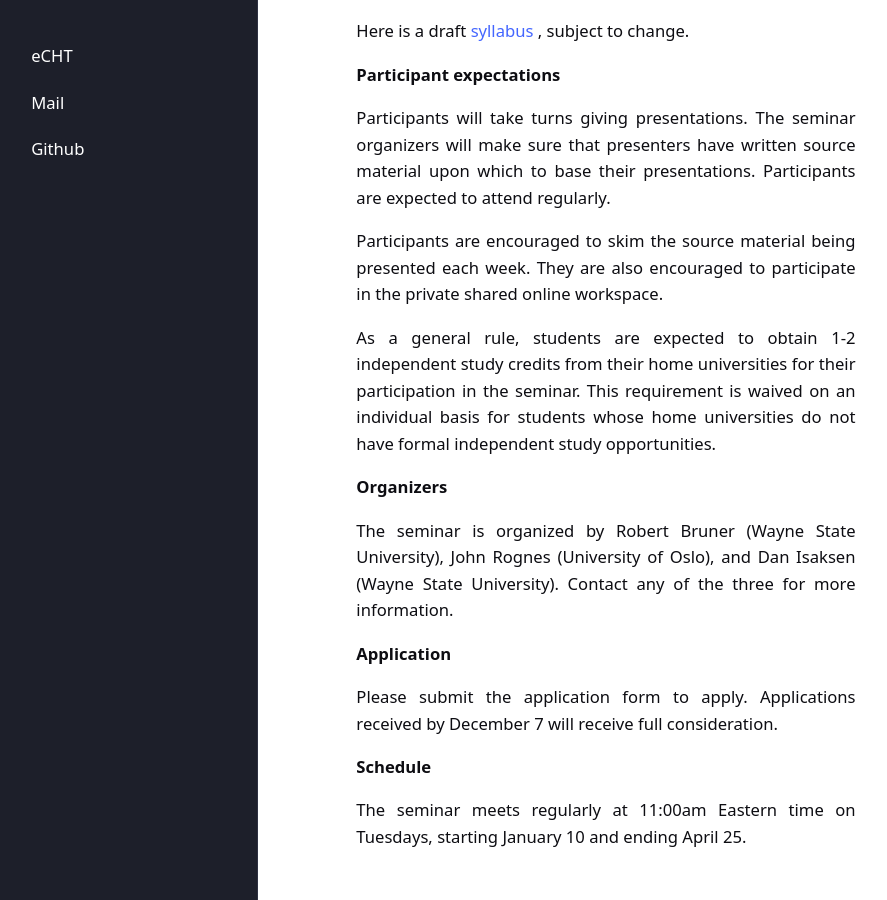
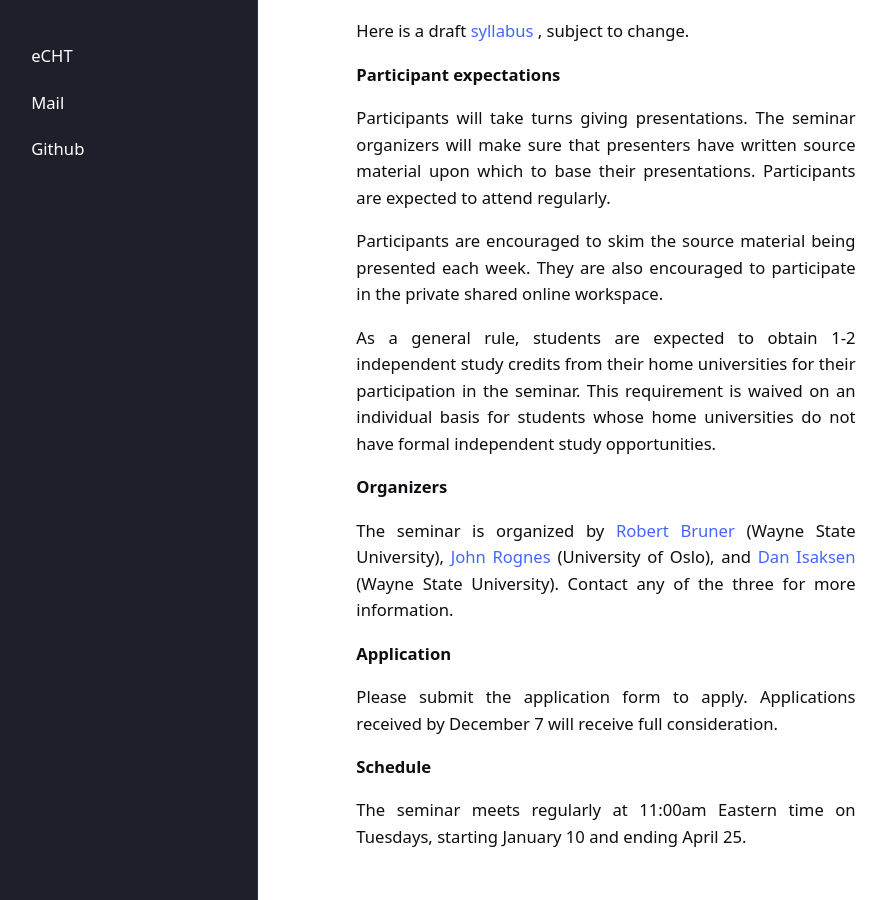
Before and after one commit to eCHTorc/eCHTorc.github.io, a Jekyll site: the page built from reading-seminar-on-adams-spectral-sequence-for-topological-modular-forms-winter-23.html, in a window 1280 px wide and 900 px high, scrolled down 720 px. Shown: the whole window, without its empty margins (43-930 px from the left). Built offline with Jekyll 4.4.1, drawn with Linux system fonts in a browser that asks for light colours; part of the change alters nothing that is shown.

```diff
--- a/reading-seminar-on-adams-spectral-sequence-for-topological-modular-forms-winter-23.html
+++ b/reading-seminar-on-adams-spectral-sequence-for-topological-modular-forms-winter-23.html
@@ -51,7 +51,7 @@ As a general rule, students are expected to obtain 1-2 independent study credits
 </p>
 
 <p>
-The seminar is organized by Robert Bruner (Wayne State University), John Rognes (University of Oslo), and Dan Isaksen (Wayne State University). Contact any of the three for more information.
+The seminar is organized by <a href="http://www.rrb.wayne.edu/"> Robert Bruner </a> (Wayne State University), <a href="https://www.mn.uio.no/math/english/people/aca/rognes/"> John Rognes </a> (University of Oslo), and <a href="https://isaksendan.github.io/"> Dan Isaksen </a> (Wayne State University). Contact any of the three for more information.
 </p>
 
 <p>
```
